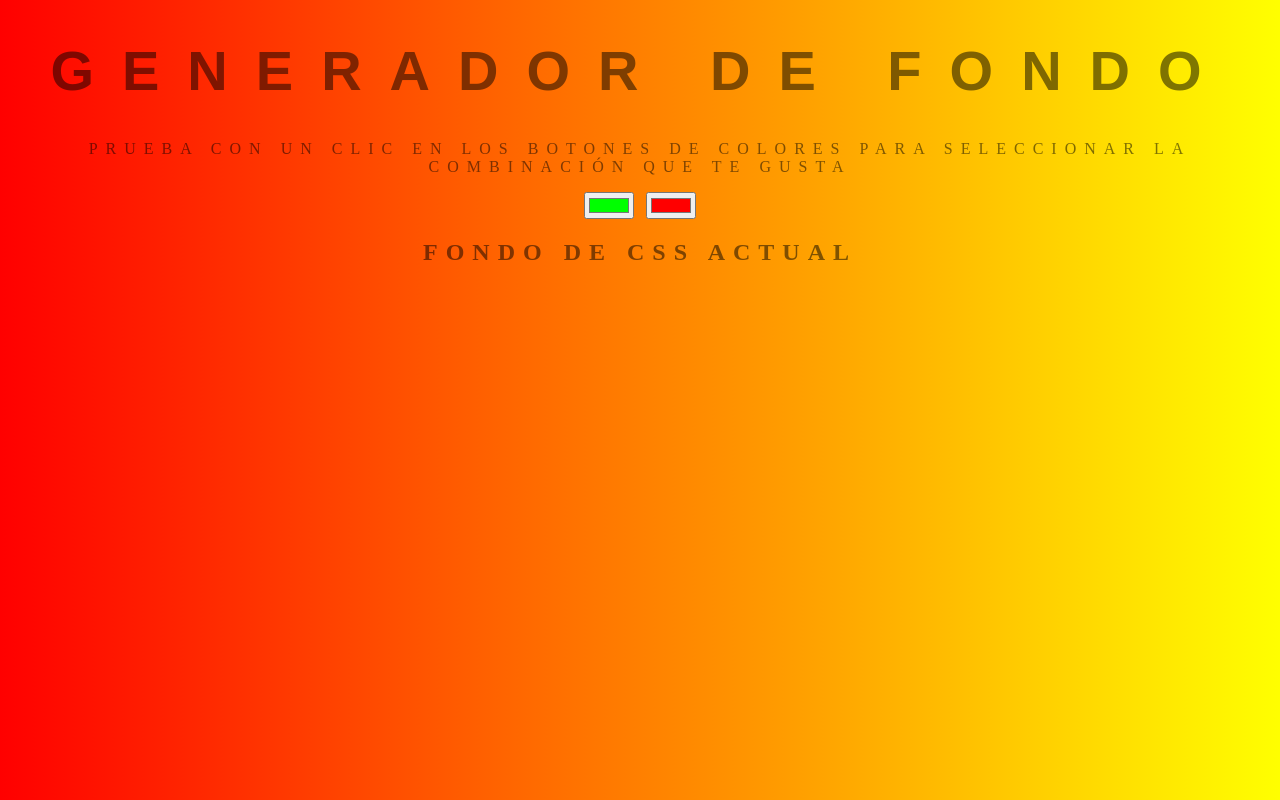
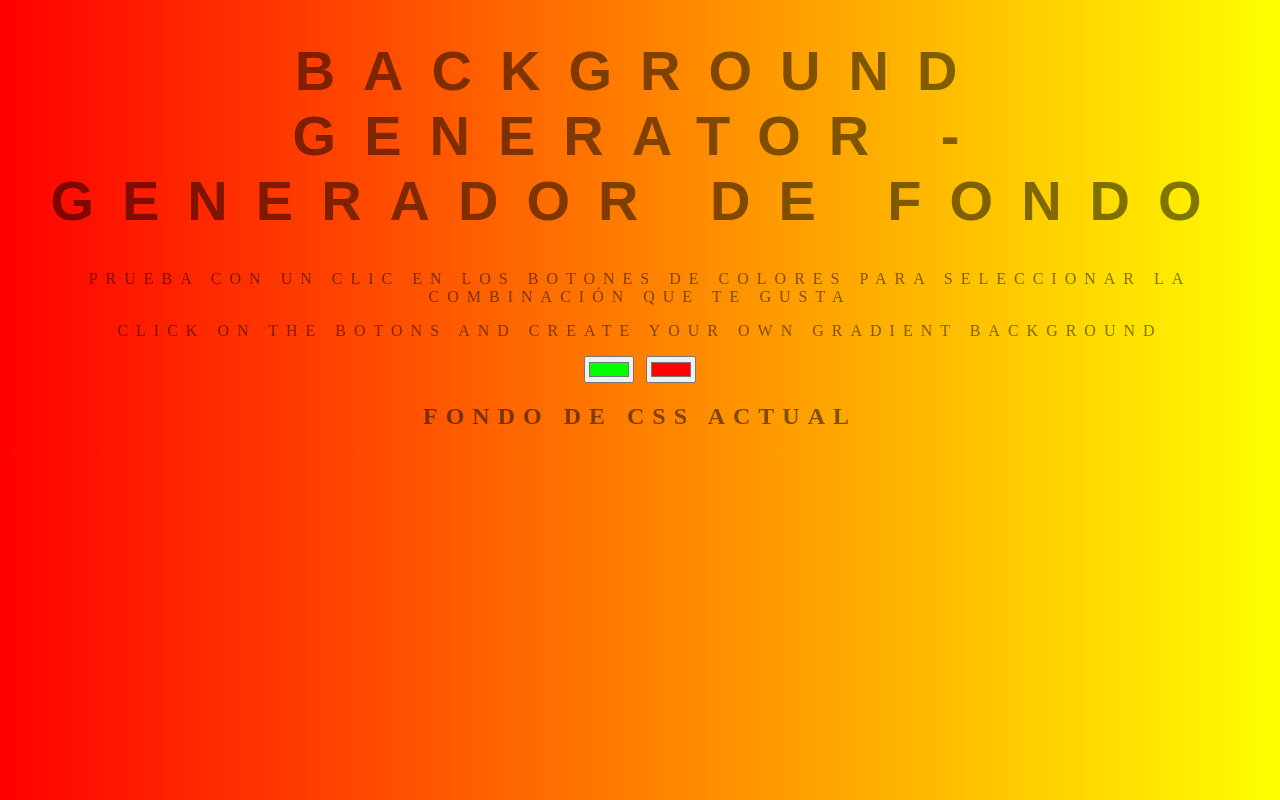
Before and after one commit to EduardoVioseder/Background-Generator, a plain HTML site: page index.html in a window 1280 px wide. Drawn offline with Linux system fonts and the light colour scheme.

Commit message:
changing title

```diff
--- a/index.html
+++ b/index.html
@@ -8,8 +8,9 @@
     <title>Otro de muchos Generadores de Fondos</title>
 </head>
 <body id="gradient">
-    <h1>Generador de Fondo</h1>
+    <h1>Background Generator - Generador de Fondo</h1>
     <p>Prueba con un clic en los botones de colores para seleccionar la combinación que te gusta</p>
+    <p>Click on the botons and create your own gradient Background</p>
     <input class="color1" type="color" name="color1" value="#00ff00">
     <input class="color2" type="color" name="color2" value="#ff0000">
     <h2>Fondo de CSS actual</h2>
```
